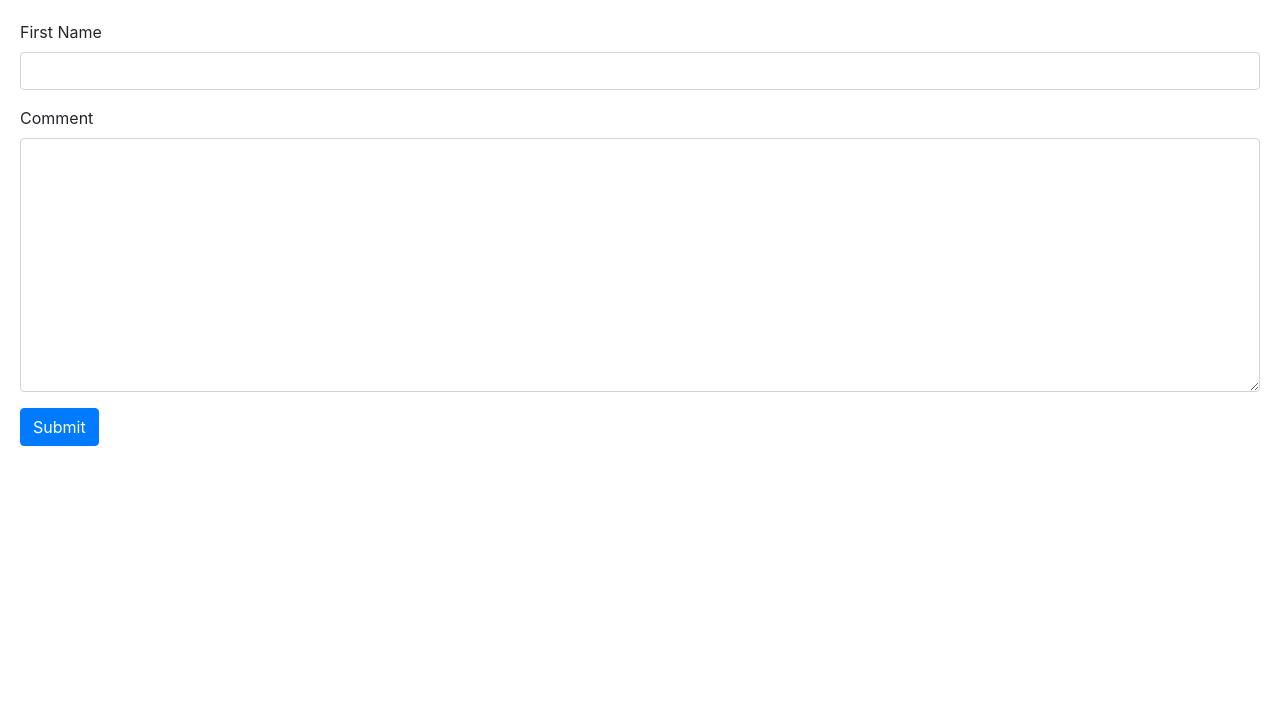
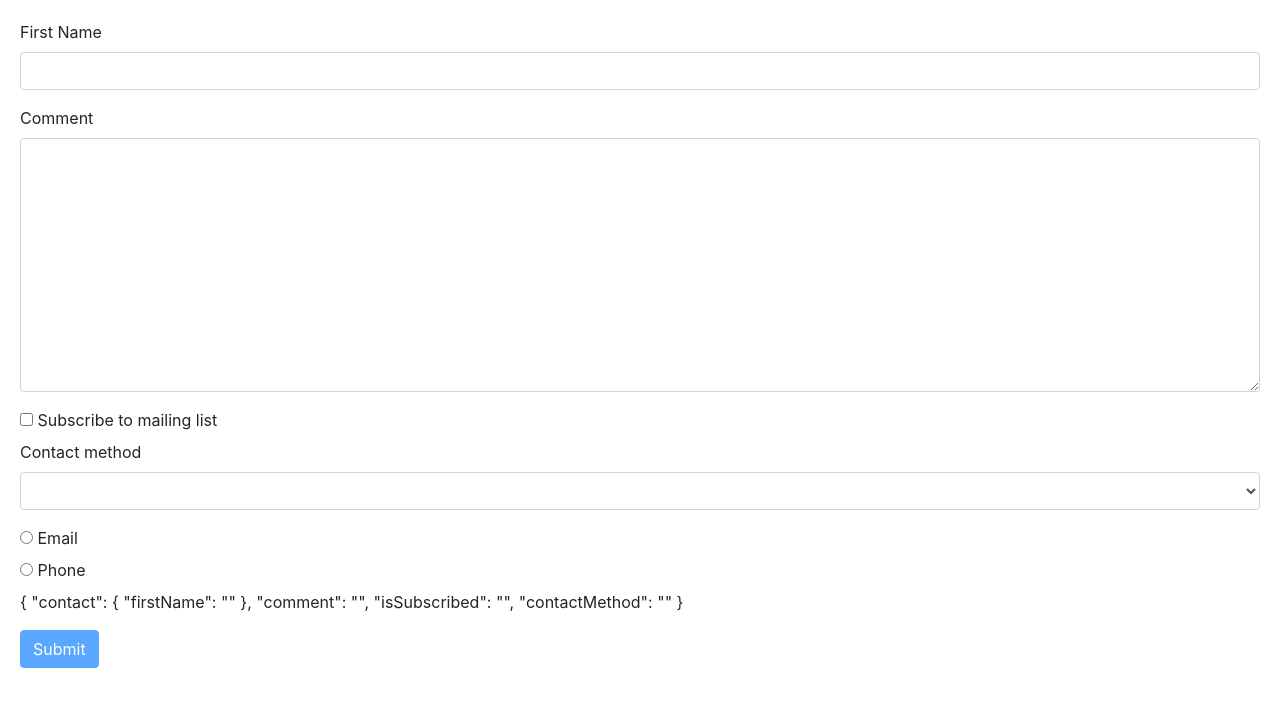
Before and after one commit to jayadrath/mosh-angular-udemy, an Angular app: page / in a window 1280 px wide. Shown: the top 706 px of the page. Built offline with nearby package versions, Linux system fonts and the light colour scheme.

Commit message:
Template-driven-forms-2

```diff
--- a/src/app/contact-form/contact-form.component.html
+++ b/src/app/contact-form/contact-form.component.html
@@ -1,4 +1,5 @@
 <form #f="ngForm" (ngSubmit)="submit(f)">
+    <div ngModelGroup="contact">
         <div class="form-group">
             <label for="firstName">First Name</label>
             <input required minlength="3" maxlength="10" ngModel name="firstName" #firstName="ngModel" (change) = "log(firstName)" id = "firstName" type="text" class="form-control">
@@ -7,9 +8,34 @@
                 <div *ngIf="firstName.errors.minlength">First name should be minimum {{firstName.errors.minlength.requiredLength}} characters.</div>
             </div>
         </div>
+    </div>
     <div class="form-group">
         <label for="comment">Comment</label>
         <textarea ngModel name="comment" id="comment" cols="30" rows="10" class="form-control"></textarea>
     </div>
-    <button class="btn btn-primary">Submit</button>
+    <div class="checkbox">
+        <label>
+            <input type="checkbox" ngModel name="isSubscribed"> Subscribe to mailing list
+        </label>
+    </div>
+    <div class="form-group">
+        <label for="contactMethod">
+            Contact method
+        </label>
+        <select ngModel name="contactMethod" id="contactMethod" class="form-control">
+            <option value=""></option>
+            <option *ngFor="let method of contactMethods" [value]="method.id">{{method.name}}</option>
+        </select>
+    </div>
+    <div class="radio" *ngFor="let method of contactMethods">
+        <label>
+            <input ngModel type="radio" name="contactMethod" [value]="method.id">
+            {{method.name}}
+        </label>
+    </div>
+
+    <p>
+        {{ f.value | json}}
+    </p>
+    <button class="btn btn-primary" [disabled]="!f.valid">Submit</button>
 </form>
--- a/src/app/contact-form/contact-form.component.ts
+++ b/src/app/contact-form/contact-form.component.ts
@@ -7,6 +7,16 @@
 })
 export class ContactFormComponent{
 
+  contactMethods = [
+    {
+      id:1 ,
+      name: 'Email'
+    },
+    {
+      id:2 ,
+      name: 'Phone'
+    }
+  ];
   log(x){
     console.log(x);
   }
```
Lines whose indentation alone changed are shown as unchanged.
